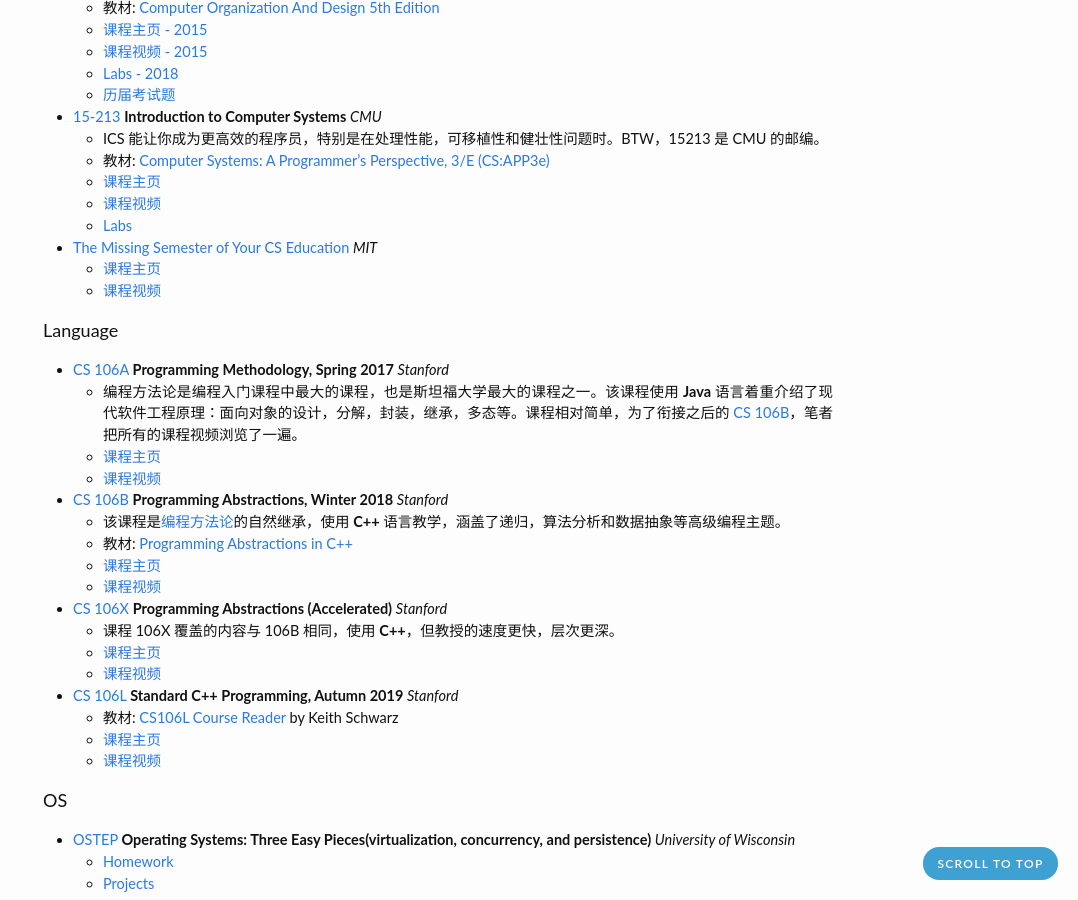
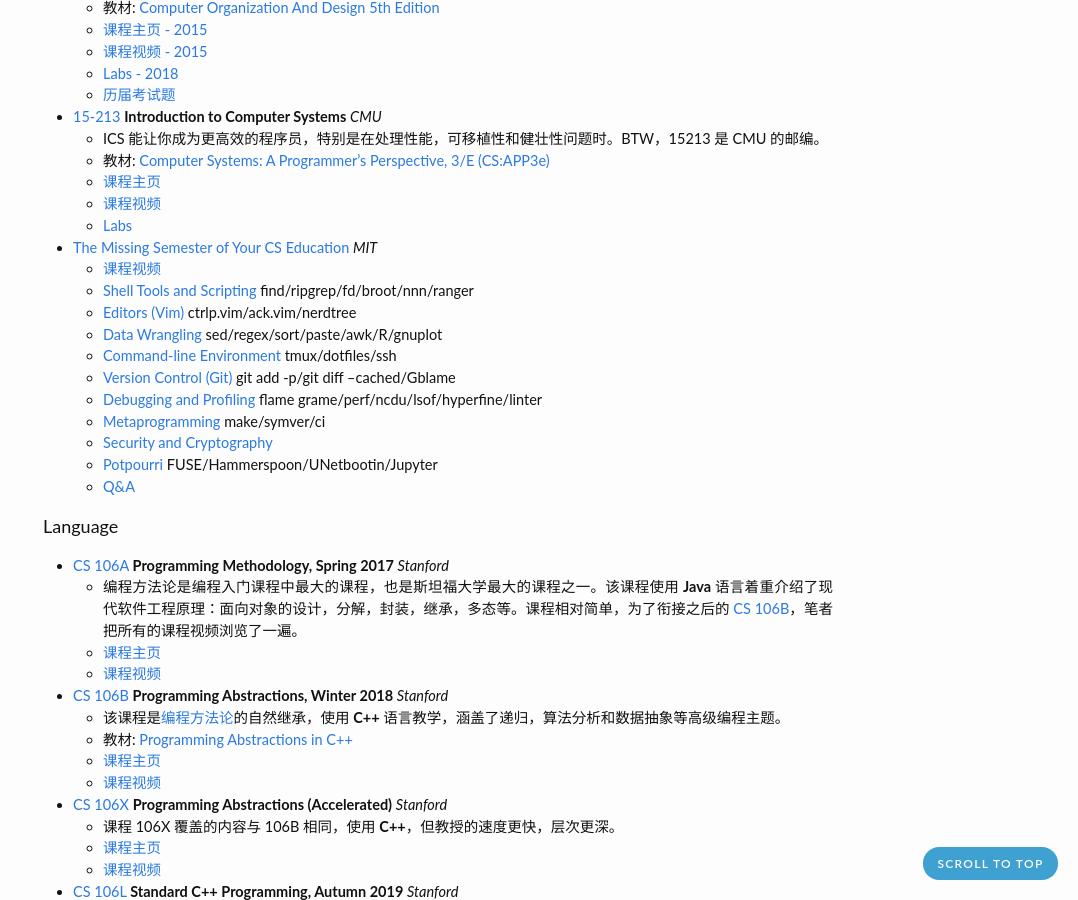
Before and after one commit to zhjwpku/zhjwpku.github.io, a Jekyll site: the page built from _posts/2018-09-16-awesome-cs-courses.md, in a window 1280 px wide and 900 px high, scrolled down 450 px. Shown: the whole window, without its empty margins (202-1280 px from the left). Built offline with Jekyll 4.4.1, drawn with Linux system fonts in a browser that asks for light colours; comment, search, counter and statistics services are not loaded.

Commit message:
more specific on Missing Semester
Signed-off-by: Zhao Junwang <zhjwpku@gmail.com>

```diff
--- a/_posts/2018-09-16-awesome-cs-courses.md
+++ b/_posts/2018-09-16-awesome-cs-courses.md
@@ -31,8 +31,17 @@
     - [Labs][15213-labs]
 
 - [The Missing Semester of Your CS Education][missing-semester] *MIT*
-    - [课程主页][missing-semester]
     - [课程视频][missing-semester-video]
+    - [Shell Tools and Scripting][ms-shell-tools] find/ripgrep/fd/broot/nnn/ranger
+    - [Editors (Vim)][ms-editors] ctrlp.vim/ack.vim/nerdtree
+    - [Data Wrangling][ms-data-wrangling] sed/regex/sort/paste/awk/R/gnuplot
+    - [Command-line Environment][ms-command-line] tmux/dotfiles/ssh
+    - [Version Control (Git)][ms-version-control] git add -p/git diff --cached/Gblame
+    - [Debugging and Profiling][ms-debugging-profiling] flame grame/perf/ncdu/lsof/hyperfine/linter
+    - [Metaprogramming][ms-metaprogramming] make/symver/ci
+    - [Security and Cryptography][ms-security]
+    - [Potpourri][ms-potpourri] FUSE/Hammerspoon/UNetbootin/Jupyter
+    - [Q&A][ms-qa]
 
 #### Language
 
@@ -143,3 +152,13 @@
 [ss-10]: https://www.youtube.com/watch?v=umH1M5v2Aqc&list=PLlPcwHqLqJDnhXHlgF4tiKYN-K39zYMtR
 [missing-semester]: https://missing.csail.mit.edu/
 [missing-semester-video]: https://www.youtube.com/watch?v=Z56Jmr9Z34Q&list=PLyzOVJj3bHQuloKGG59rS43e29ro7I57J
+[ms-shell-tools]: https://missing.csail.mit.edu/2020/shell-tools/
+[ms-editors]: https://missing.csail.mit.edu/2020/editors/
+[ms-data-wrangling]: https://missing.csail.mit.edu/2020/data-wrangling/
+[ms-command-line]: https://missing.csail.mit.edu/2020/command-line/
+[ms-version-control]: https://missing.csail.mit.edu/2020/version-control/
+[ms-debugging-profiling]: https://missing.csail.mit.edu/2020/debugging-profiling/
+[ms-metaprogramming]: https://missing.csail.mit.edu/2020/metaprogramming/
+[ms-security]: https://missing.csail.mit.edu/2020/security/
+[ms-potpourri]: https://missing.csail.mit.edu/2020/potpourri/
+[ms-qa]: https://missing.csail.mit.edu/2020/qa/
```
